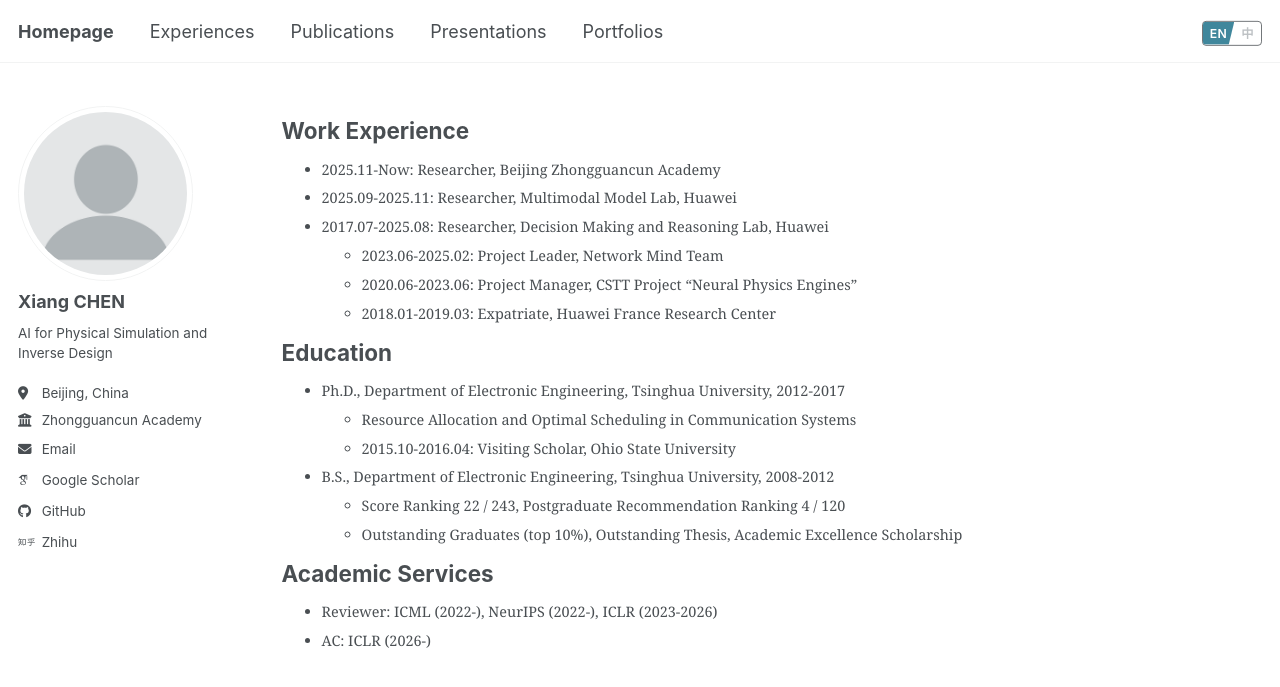
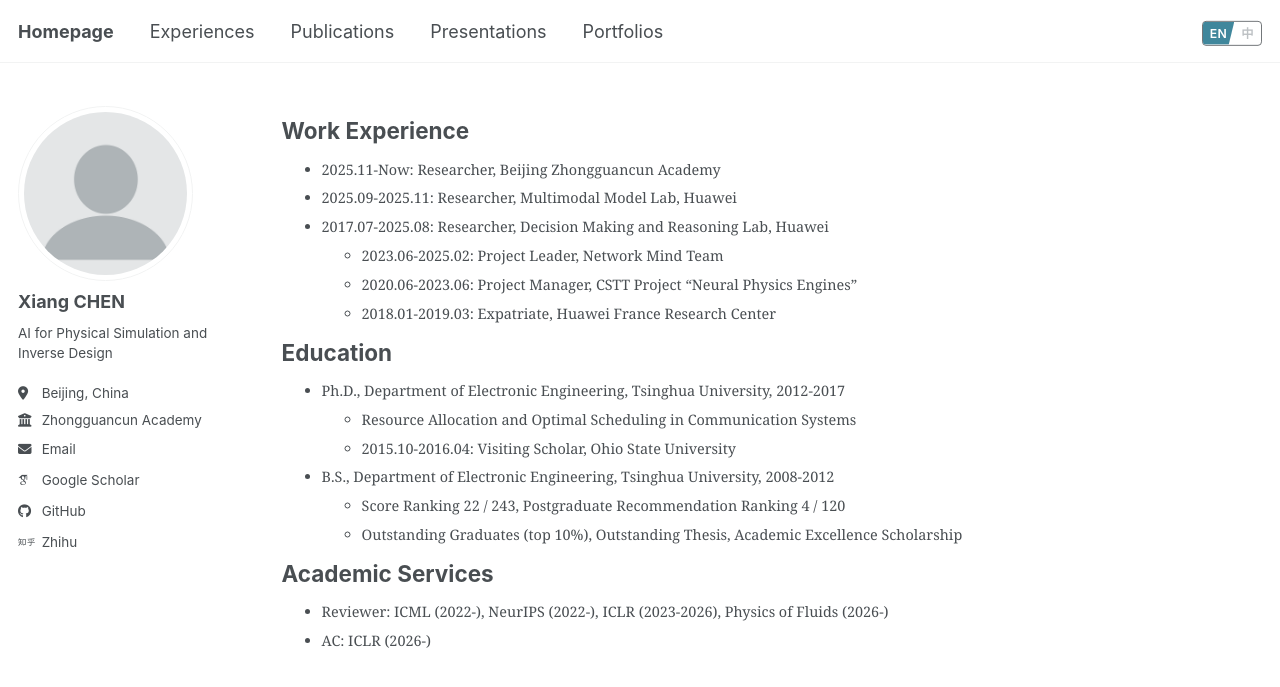
Before and after one commit to XiangCHEN-dvi/xiangchen-dvi.github.io, a Jekyll site: the page built from _pages/experiences.md, in a window 1280 px wide and 957 px high, cut to the strip 0-691 px from the top of the window. Shown: the top 687 px of the strip. Built offline with Jekyll 4.4.1, drawn with Linux system fonts in a browser that asks for light colours; some web fonts are replaced.

Commit message:
Add Physics of Fluids to the Reviewer experience list

```diff
--- a/_pages/experiences.md
+++ b/_pages/experiences.md
@@ -29,7 +29,7 @@ Education
 
 Academic Services
 ======
-* Reviewer: ICML (2022-), NeurIPS (2022-), ICLR (2023-2026)
+* Reviewer: ICML (2022-), NeurIPS (2022-), ICLR (2023-2026), Physics of Fluids (2026-)
 * AC: ICLR (2026-)
 
 </div>
@@ -56,7 +56,7 @@ Academic Services
 
 学术服务
 ======
-* 审稿人：ICML (2022-)、NeurIPS (2022-)、ICLR (2023-2026)
+* 审稿人：ICML (2022-)、NeurIPS (2022-)、ICLR (2023-2026)、Physics of Fluids (2026-)
 * 领域主席：ICLR (2026-)
 
 </div>
```
